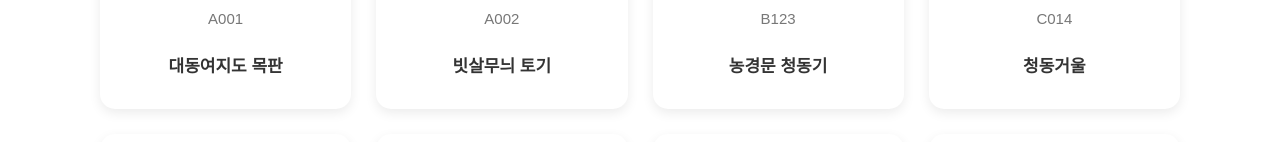
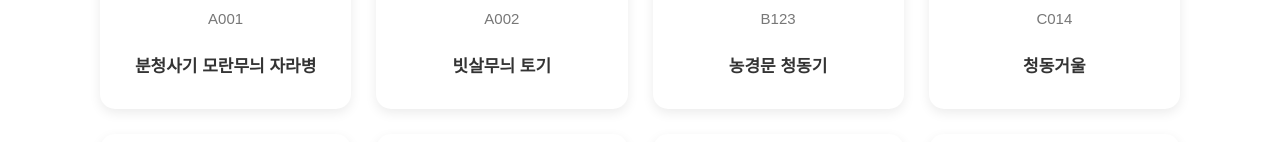
Before and after one commit to gain-0525/MuseAI, a React (Vite) app: page / in a window 1280 px wide. Shown: the part 520-662 px from the top of the page. Built offline with nearby package versions, Linux system fonts and the light colour scheme.

Commit message:
데이터 수정

```diff
--- a/src/data/artifacts.ts
+++ b/src/data/artifacts.ts
@@ -14,11 +14,11 @@ export const artifacts: Artifact[] = [
   {
     id: 1,
     artifactCode: "A001",
-    title: "대동여지도 목판",
+    title: "분청사기 모란무늬 자라병",
     location: "중근세관",
     nation: "한국-조선",
-    description: "김정호가 대동여지도를 인쇄하기 위해 제작한 목판입니다. 대동여지도가 1861년에 간행되었니 목판은 그 즈음에 완성된 것으로 보입니다. 목판에는 산줄기와 물줄기를 바탕으로 고을, 교통로와 통신시설, 군사시설 등 각종 정보를 정교하게 조각했습니다. 목판의 크기는 대개 가로 43cm, 세로 32cm 내외이며, 목판 하나에는 남북 약 47km(120리), 동서 63km(160리)의 지리 정보가 수록되어 있습니다. 100년 정도 된 피나무를 사용했으며 목판의 앞뒷면을 모두 사용해 조각했습니다. 대동여지도 전체를 조각하려면 목판 60매 정도가 필요하며, 목판으로 인쇄한 지도를 모두 이어붙이면 세로 약 6.7m, 가로 약 3.8m 크기의 대형 전국지도가 만들어집니다. ",
-    imageUrl: "https://www.museum.go.kr/relic_image/PS01001001/kno000/2025/0424151727435/kno000093-000-00000.jpg",
+    description: "모습이 자라를 닮아 있어 ‘자라병’이라고 불리는 이 병은 끈을 매어 휴대할 수 있도록 만들어진 형태로, 여행용 물병이나 술병으로 사용되었을 것으로 추정됩니다. 주로 옹기로 제작된 생활용기이기 때문에, 분청사기나 백자로 만든 것은 비교적 드문 편입니다. 이 자라병은 몸체의 표면에 백토를 입혀 바탕을 희게 한 뒤, 그 위에 모란 무늬를 그리고 무늬 바깥의 부분을 칼로 긁어내어 문양이 도드라지도록 표현한 작품입니다. 긁어낸 부분에는 철분이 많은 안료를 붓으로 덧칠한 후 구워냈기 때문에, 바탕색이 검은빛을 띠며 모란꽃 무늬가 더욱 선명하게 드러나는 시각적 효과를 줍니다. 대담하고 활기찬 모란 무늬의 구성과 여백을 채운 흑갈색 철채 장식이 조화를 이루어, 다른 분청사기에서는 보기 어려운 독특한 분위기를 자아냅니다. 같은 시기의 백자에서도 이러한 형태의 자라병이 간혹 보이지만, 이 작품처럼 높이가 낮고 원형의 두 면을 위아래로 맞붙여 완성한 형태는 매우 드문 예에 속합니다.",
+    imageUrl: "https://www.museum.go.kr/uploadfile/ecms/media/2020/03/5F738185-18F3-3C80-3E2D-7A216484F5B4_thumb.jpg",
   },
   {
     id: 2,
@@ -81,7 +81,7 @@ export const artifacts: Artifact[] = [
     title: "경천사 십층석탑",
     location: "역사의 길",
     nation: "한국-고려",
-    description: "신라 황금 왕관으로, 경주 금관총에서 출토되었다.",
+    description: "고려시대에는 신라시대의 석탑 양식을 이어 평면 사각형의 석탑 또는 새로운 양식의 다각(多角) 석탑이 나타난 시기입니다. 그러나 이러한 일반적인 양식과 달리 특수한 형태를 보이는 것이 개성 경천사지 십층석탑입니다. 이 탑은 원래 경기도 개풍군 경천사지(敬天寺址)에 남아 있었던 석탑으로, 일본에 불법 반출되었다가 현재는 서울 경복궁에 복원되어 있는 탑입니다. 부재(部材) 전체가 회색 대리석으로 이루어져 있으며, 기단부(基壇部) 위에 탑신부(塔身部)와 상륜부(相輪部)가 건조된 구조입니다. 기단의 평면은 아자형(亞字形)으로 3단을 이루고 있으며, 탑신부는 1·2·3층이 기단과 같은 평면 구조를 가지지만 위층으로 올라갈수록 점차 좁아지는 형태입니다. 4층부터는 탑신이 사각형으로 변하고, 각 층의 옥신(屋身) 밑에는 난간이 돌려 있으며, 옥개(屋蓋) 밑에는 다포집 양식의 두공(枓栱) 형태가 조각되어 있습니다. 또한 옥개 윗면에는 팔작지붕 형태와 기왓골이 표현되어 있습니다. 기단과 탑신에는 불상, 보살상, 인물상, 용, 천부(天部) 등이 빈틈없이 조각되어 있어 장식이 매우 풍부하고 조각 수법이 정교한 것이 특징입니다. 이와 같은 형태의 석탑은 조선시대 초기에 다시 나타나기는 했으나, 그 유례를 찾기 어려운 희귀한 작품입니다. 제1층 옥신의 이맛돌에는 ‘조탑명(造塔銘)’이 새겨져 있으며, ‘지정 8년’(至正八年)이라는 기록을 통해 탑의 건립 연대가 고려 충목왕 4년인 1348년임을 알 수 있습니다. 당시의 정치적 환경으로 보아, 이 탑에는 중국 탑의 새로운 양식적 영향이 많이 반영된 것으로 보입니다.",
     imageUrl: "https://www.museum.go.kr/relic_image/PS01001001/bon006/2017/0511093333311/700/bon006753-00-00.jpg",
   },
   {
```
